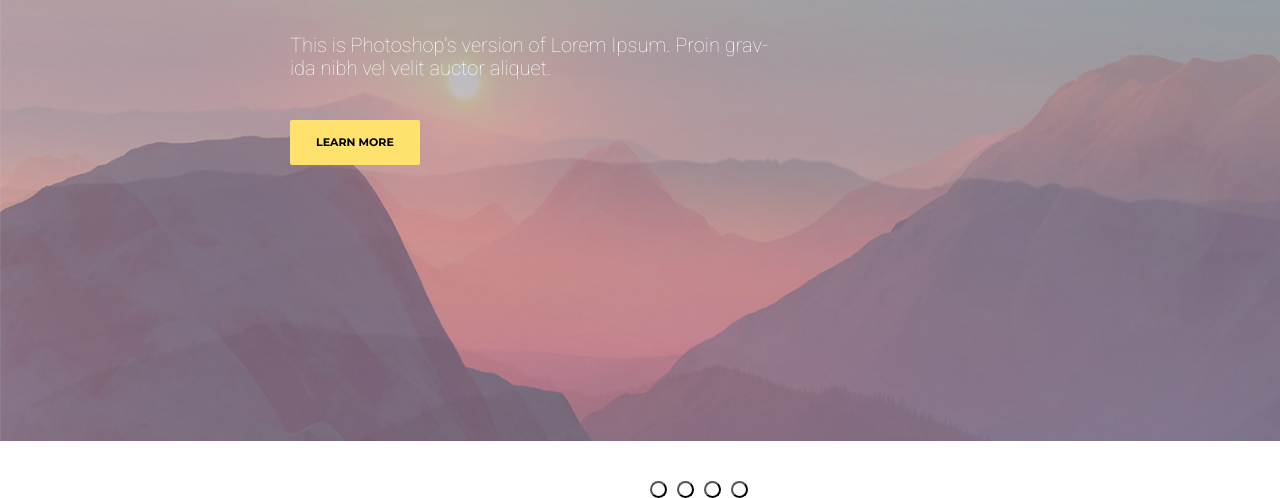
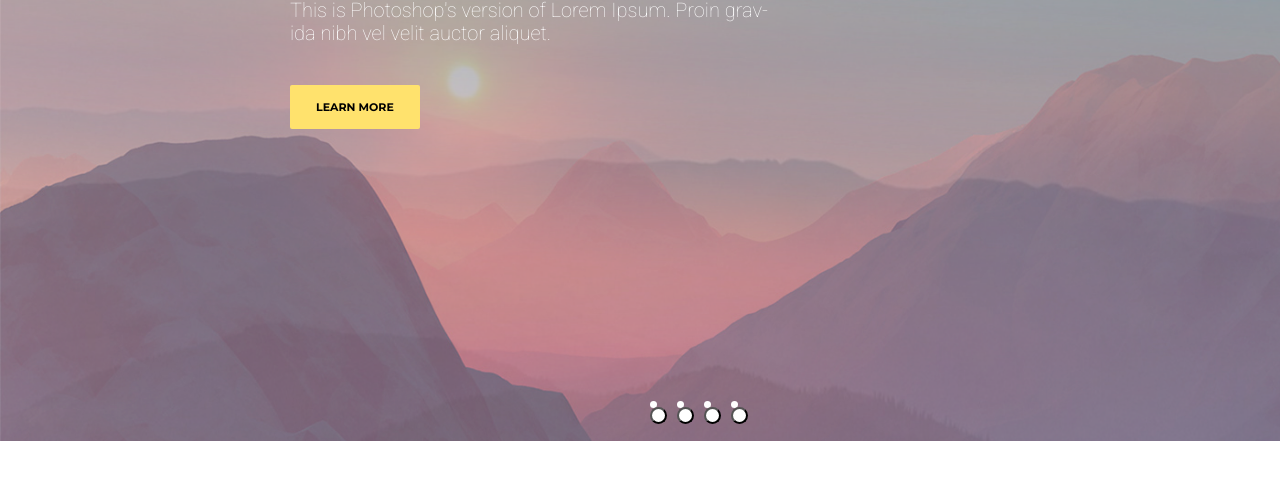
Before and after one commit to budfy/zippy, a website: page app/index.html in a window 1280 px wide. Shown: the part 359-857 px from the top of the page. After the commit the page ends 804 px from the top, so only its background shows below. Drawn offline with nearby package versions, Linux system fonts and the light colour scheme; files that its build step writes are made by us from their sources.

Commit message:
Header ready 100%

```diff
--- a/app/index.html
+++ b/app/index.html
@@ -38,7 +38,12 @@
 
             </div>
           </div>
+        </div>
+      </header>
 
+
+
+      <section class="header__background">
         <div class="container">
           <div class="header__text-inner">
             <h1 class="header__text-inner-title">One page promising to fill all your needs!</h1>
@@ -47,15 +52,13 @@
             <a href="" class="btn__link">learn more</a>
           </div>
         </div>
-          </div>
-
         <div class="header__bg-slider">
           <div class="header__bg-slider-slide" style="background-image: url(images/header-bg1.jpg)"></div>
           <div class="header__bg-slider-slide" style="background-image: url(images/header-bg2.jpg)"></div>
           <div class="header__bg-slider-slide" style="background-image: url(images/header-bg3.jpg)"></div>
           <div class="header__bg-slider-slide" style="background-image: url(images/header-bg4.jpg)"></div>
         </div>
-      </header>
+      </section>
 
 
 
--- a/app/scss/style.scss
+++ b/app/scss/style.scss
@@ -7,6 +7,9 @@
 .header-top__inner{
   min-height: 63px;
   width: 100%;
+  position: absolute;
+  top:0;
+  z-index: 20;
 
   & .scrolled{
     background-color: rgba(80, 80, 80, .5);
@@ -40,6 +43,8 @@
   margin-top: 193px;
   color:white;
   max-width: 500px;
+  position: absolute;
+  z-index: 1;
 
   &-title{
     @include monbold;
@@ -57,9 +62,7 @@
 .header__bg-slider{
   max-width: 100%;
   min-height: 100vh;
-  position: absolute;
   top: 0;
-  z-index: -1;
   &-slide{
     background-color: $bggrey;
     background-size: cover;
@@ -70,7 +73,7 @@
   }
 
   .slick-dots{
-    bottom: -37px;
+    bottom: 37px;
     left: 50%;
     display: flex;
     position: absolute;
```
Lines whose indentation alone changed are shown as unchanged.
